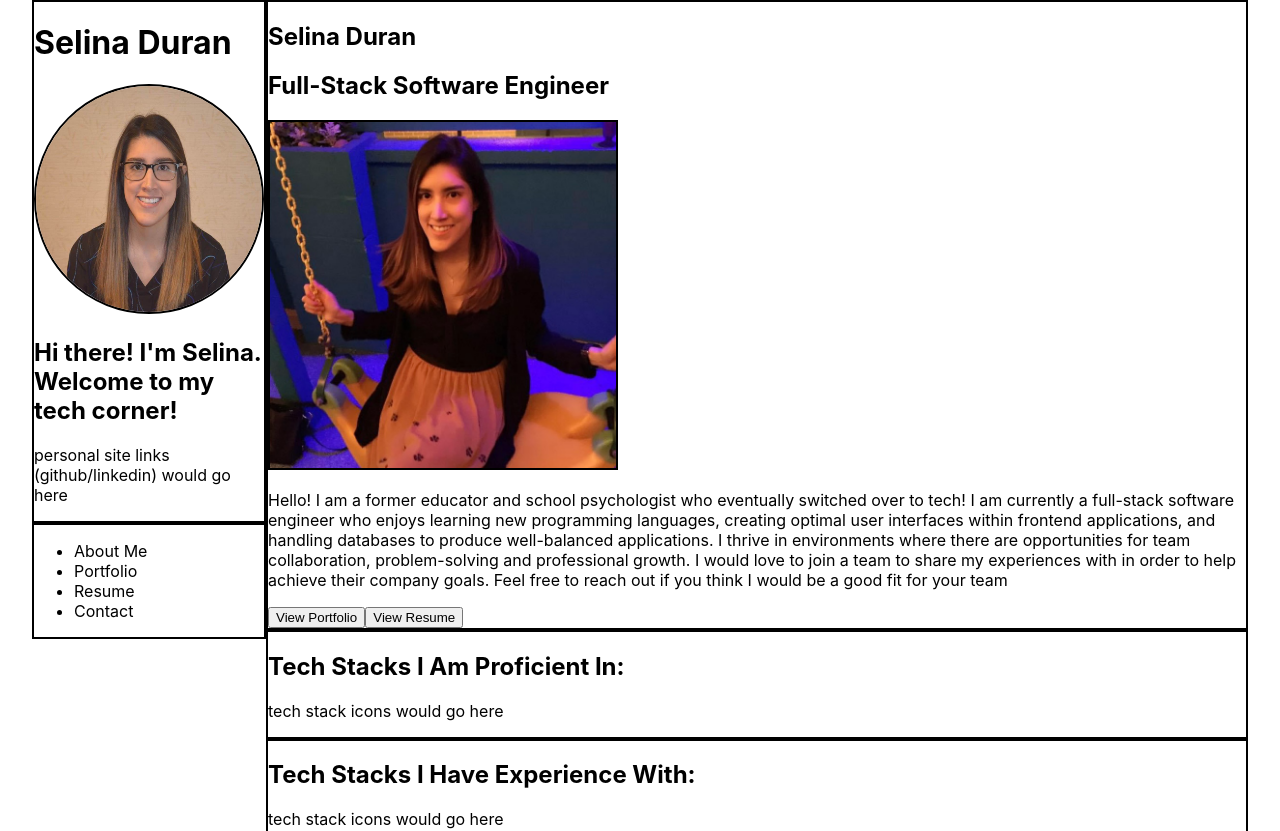
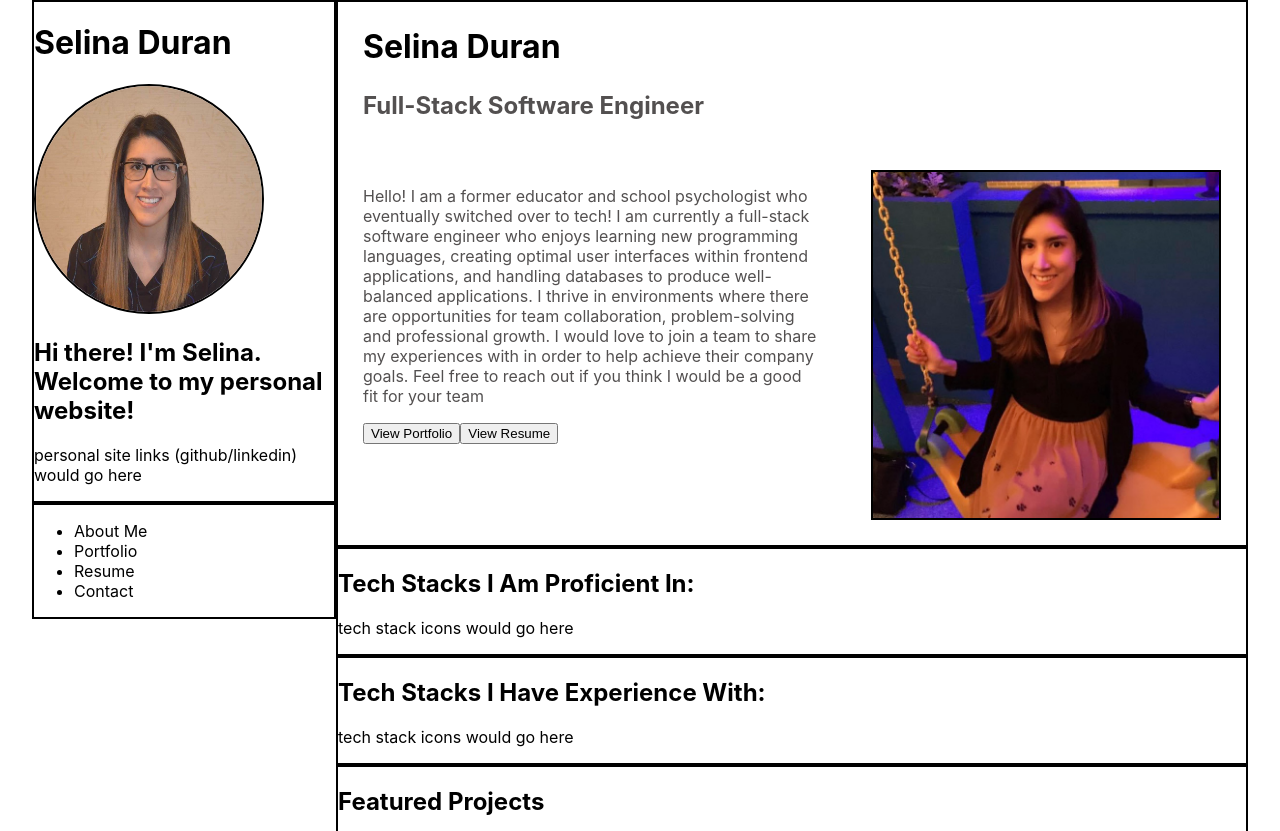
Before and after one commit to selinaduran/Personal-Portfolio, a Next.js app in the folder personal_portfolio/: page / in a window 1280 px wide. Shown: the top 831 px of the page. Built offline with nearby package versions, Linux system fonts and the light colour scheme.

Commit message:
added css positioning for aboutme section

```diff
--- a/personal_portfolio/pages/index.js
+++ b/personal_portfolio/pages/index.js
@@ -15,7 +15,7 @@ export default function Home() {
           <div className={styles.header}>
             <h1 className={styles.title}>Selina Duran</h1>
             <img className={styles.profilepic} src="/img/ProfilePic.jpeg" alt="profile pic" />
-            <h2>Hi there! I'm Selina. Welcome to my tech corner!</h2>
+            <h2>Hi there! I'm Selina. Welcome to my personal website!</h2>
             <p>personal site links (github/linkedin) would go here</p>
           </div>
           <div className={styles.links}>
@@ -29,12 +29,18 @@ export default function Home() {
         </div>
         <div className={styles.container2}>
           <div className={styles.about}>
-            <h2>Selina Duran</h2>
-            <h2>Full-Stack Software Engineer</h2>
-            <img className={styles.aboutme} src="/img/AboutMe.jpeg" alt="about me" />
-            <p>Hello! I am a former educator and school psychologist who eventually switched over to tech! I am currently a full-stack software engineer who enjoys learning new programming languages, creating optimal user interfaces within frontend applications, and handling databases to produce well-balanced applications. I thrive in environments where there are opportunities for team collaboration, problem-solving and professional growth. I would love to join a team to share my experiences with in order to help achieve their company goals. Feel free to reach out if you think I would be a good fit for your team</p>
-            <button>View Portfolio</button>
-            <button>View Resume</button>
+            <h2 className={styles.aboutName}>Selina Duran</h2>
+            <h2 className={styles.aboutTitle}>Full-Stack Software Engineer</h2>
+            <div className={styles.aboutContainer}>
+              <div className={styles.aboutSection1}>
+                <img className={styles.aboutme} src="/img/AboutMe.jpeg" alt="about me" />
+              </div>
+              <div className={styles.aboutSection2}>
+                <p className={styles.aboutInfo}>Hello! I am a former educator and school psychologist who eventually switched over to tech! I am currently a full-stack software engineer who enjoys learning new programming languages, creating optimal user interfaces within frontend applications, and handling databases to produce well-balanced applications. I thrive in environments where there are opportunities for team collaboration, problem-solving and professional growth. I would love to join a team to share my experiences with in order to help achieve their company goals. Feel free to reach out if you think I would be a good fit for your team</p>
+                <button>View Portfolio</button>
+                <button>View Resume</button>
+              </div>
+            </div>
           </div>
           <div className={styles.proficient}>
             <h2>Tech Stacks I Am Proficient In:</h2>
--- a/personal_portfolio/styles/Home.module.css
+++ b/personal_portfolio/styles/Home.module.css
@@ -5,6 +5,34 @@
 
 .container {
   padding: 0 2rem;
+}
+
+.container1 {
+  display: flex;
+  flex-direction: column;
+  width: 25%;
+}
+
+.container2 {
+  width: 75%;
+}
+
+.aboutContainer {
+  display: flex;
+  flex-direction: row-reverse;
+}
+
+.aboutSection1 {
+  display: flex;
+  flex-direction: column;
+  align-items: center;
+  margin: 25px;
+  width: 40%;
+}
+
+.aboutSection2 {
+  margin: 25px;
+  width: 60%;
 }
 
 .header {
@@ -26,10 +54,24 @@
   border: 2px solid black;
 }
 
+.aboutName {
+  margin: 25px;
+  font-size: xx-large;
+}
+
+.aboutTitle {
+  margin: 25px;
+  color: rgb(83, 80, 80);
+}
+
 .aboutme {
   height: 350px;
   width: 350px;
   border: 2px solid black;
+}
+
+.aboutInfo {
+  color: rgb(83, 80, 80);
 }
 
 .proficient {
```
